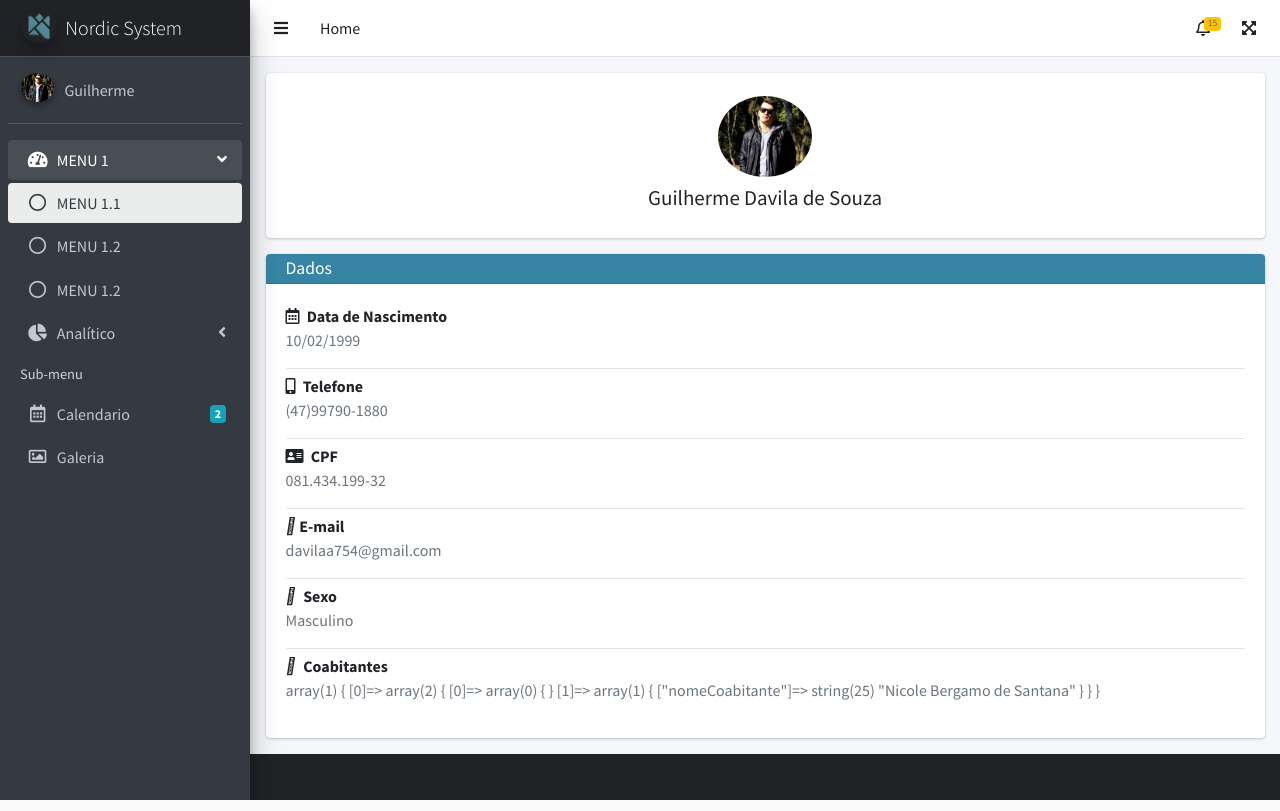
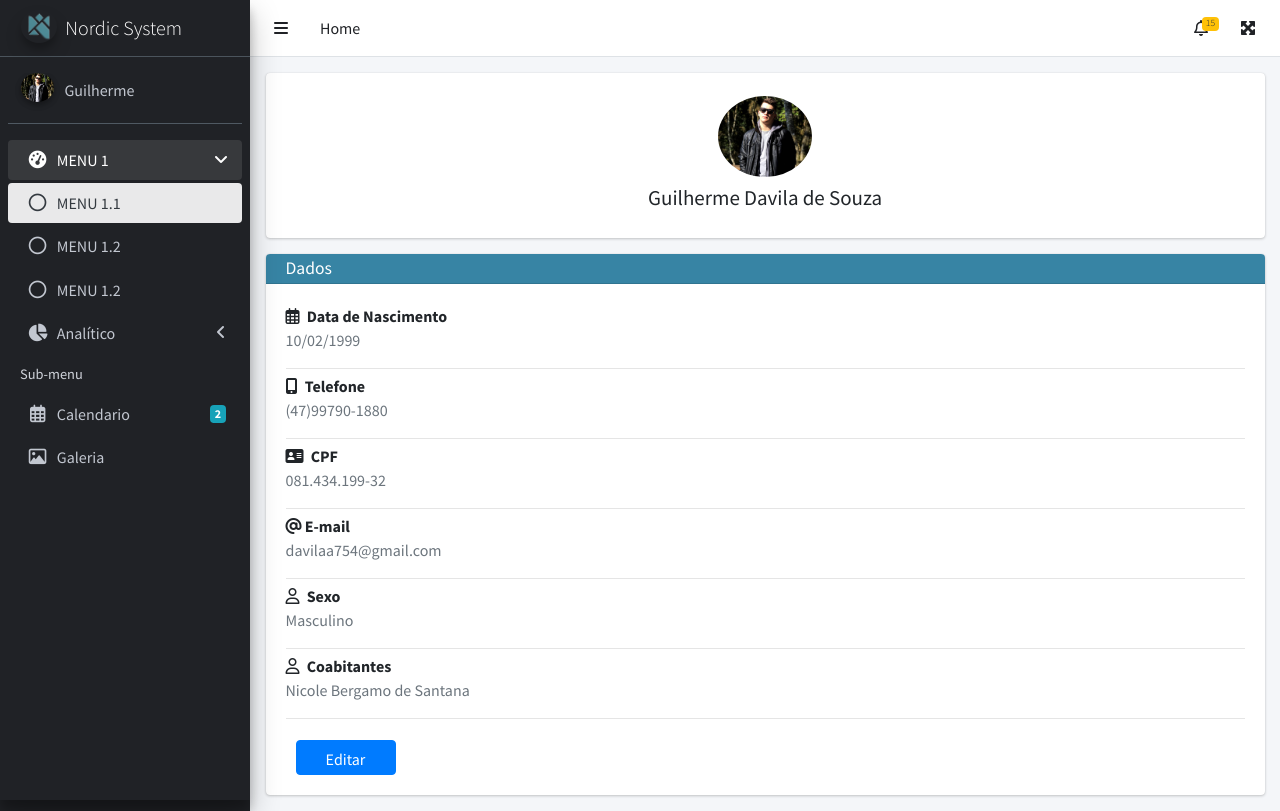
Before and after one commit to guimdavila/Sistema-de-controle-financeiro-PHP-JS-, a PHP site: page /Nordic/app/perfilUsuario.php in a window 1280 px wide. Run offline with PHP 8.4, Linux system fonts and the light colour scheme; a user stored in the database is signed in; data comes from the database, SQL or seed files in the repository; some libraries are stand-ins or nearby versions.

Commit message:
Concluido a possibilidade de chamada de mais um coabitante na tela

```diff
--- a/app/perfilUsuario.php
+++ b/app/perfilUsuario.php
@@ -124,21 +124,17 @@ include('php/funcoes.php');
 
                   <p class="text-muted">
                     <?php
-                    $coabitantes = array();
 
-                    array_push($coabitantes, coabitante($_SESSION['idUsuario']));
-
-
-                    $nome = implode(':', $coabitantes);
+                    /*$coabitantes = coabitante($_SESSION['idUsuario']);
 
                     var_dump($coabitantes);
                     die();
-                    echo($nome);
-
+                    echo($coabitantes);
+                  */
 
                     ?>
 
-                    <!--<?php echo coabitante($_SESSION['idUsuario']); ?>-->
+                    <?php echo rtrim(coabitante($_SESSION['idUsuario']), ', '); ?>
                   </p>
 
                   <hr>
--- a/app/php/funcoesUser.php
+++ b/app/php/funcoesUser.php
@@ -269,33 +269,41 @@ function sexo($id){
     return $resp;
 }
 
+
+
 function coabitante($id){
-
-    $resp = "";
 
     include("conexao.php");
     $sql = "SELECT a.nomeCoabitante from coabitanteusuario as a inner join usuario as b on a.idUsuarioPrincipal = b.idUsuario where b.idUsuario = $id;";
     $result = mysqli_query($conexao, $sql);
     mysqli_close($conexao);
+    $coabitantes = "";
+
+    $array = array();
 
     //Validar se tem retorno do BD
     if (mysqli_num_rows($result) > 0) {
 
-        $array[] = array();
-
         while ($linha = mysqli_fetch_array($result, MYSQLI_ASSOC)) {
             array_push($array, $linha);
+
         }
 
-        /*foreach ($array[$linha] as $coluna) {
-            //***Verificar os dados da consulta SQL
-            array_push($resp, $coluna["nomeCoabitante"]);
+        foreach ($array as $coluna) {
 
+            if($coabitantes == ""){
+                $coabitantes = $coluna["nomeCoabitante"]. ", ";
 
-        }*/
+            }else{
+                $coabitantes = $coabitantes.$coluna["nomeCoabitante"]. ", ";
+
+            }
+
+        }
+
     }
 
-    return $array;
+    return $coabitantes;
 }
 
 function editarUsuario($id){
```
